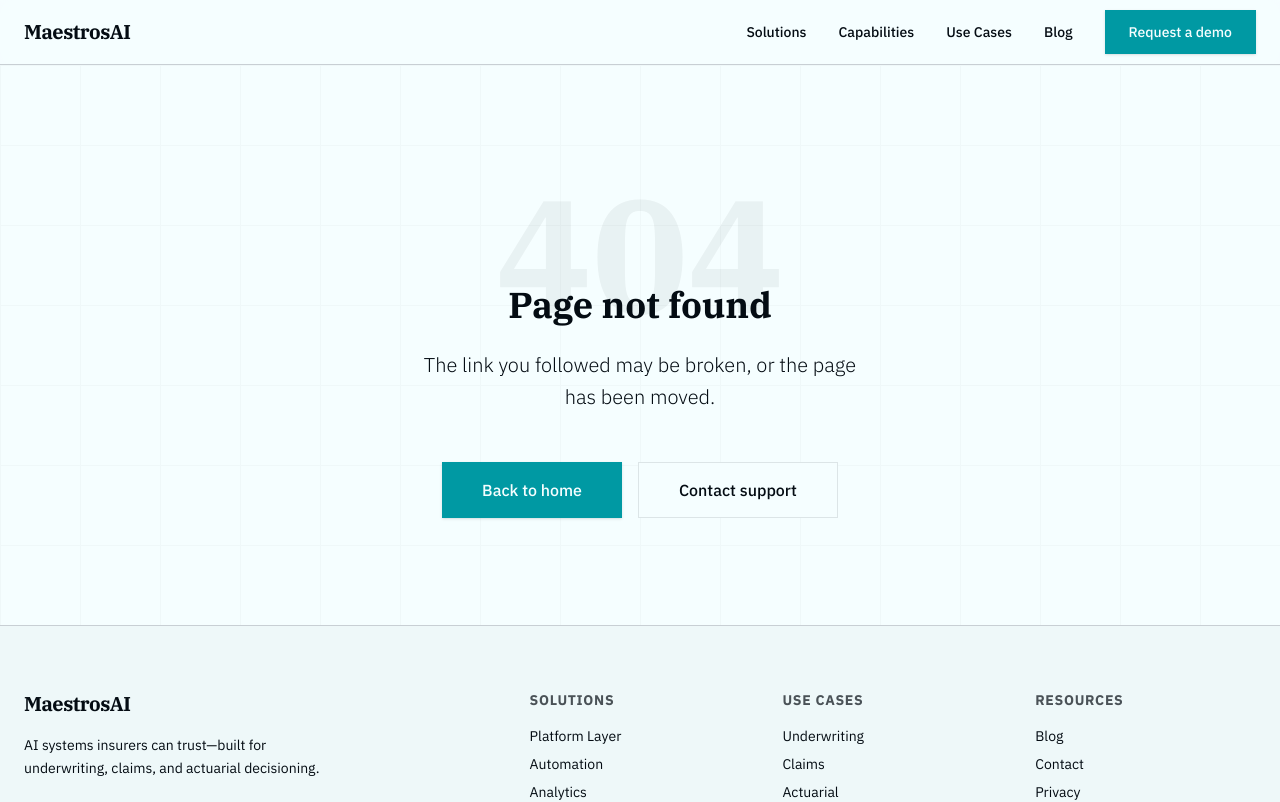
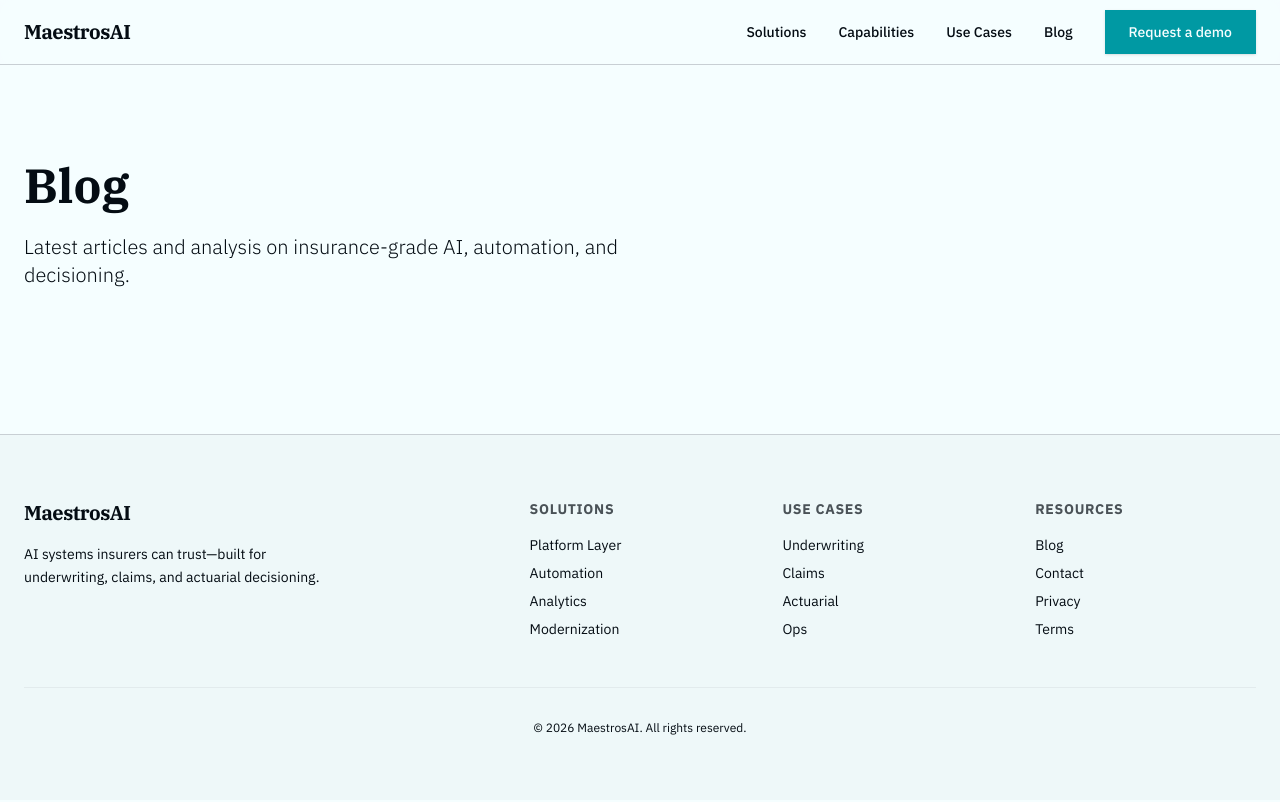
Before and after one commit to RohanYashraj/maestrosai.in, a Next.js app: page /blog in a window 1280 px wide. Before the commit this address had no page. Shown: the top 802 px of the page. Built offline with nearby package versions, Linux system fonts and the light colour scheme.

Commit message:
added blog

```diff
--- /dev/null
+++ b/app/(blog)/blog/[slug]/page.tsx
@@ -0,0 +1,16 @@
+import { Container } from "@/components/ui/container";
+
+export default function BlogPost({ params }: { params: { slug: string } }) {
+  return (
+    <div className="py-24">
+      <Container>
+        <h1 className="text-4xl md:text-5xl font-serif font-bold text-ink mb-6">
+          Article: {params.slug}
+        </h1>
+        <p className="text-xl text-muted-foreground font-light">
+          Content coming soon.
+        </p>
+      </Container>
+    </div>
+  );
+}
--- /dev/null
+++ b/app/(blog)/blog/page.tsx
@@ -0,0 +1,17 @@
+import { Container } from "@/components/ui/container";
+
+export default function BlogPage() {
+  return (
+    <div className="py-24">
+      <Container>
+        <h1 className="text-4xl md:text-5xl font-serif font-bold text-ink mb-6">
+          Blog
+        </h1>
+        <p className="text-xl text-muted-foreground font-light max-w-2xl">
+          Latest articles and analysis on insurance-grade AI, automation, and
+          decisioning.
+        </p>
+      </Container>
+    </div>
+  );
+}
```
